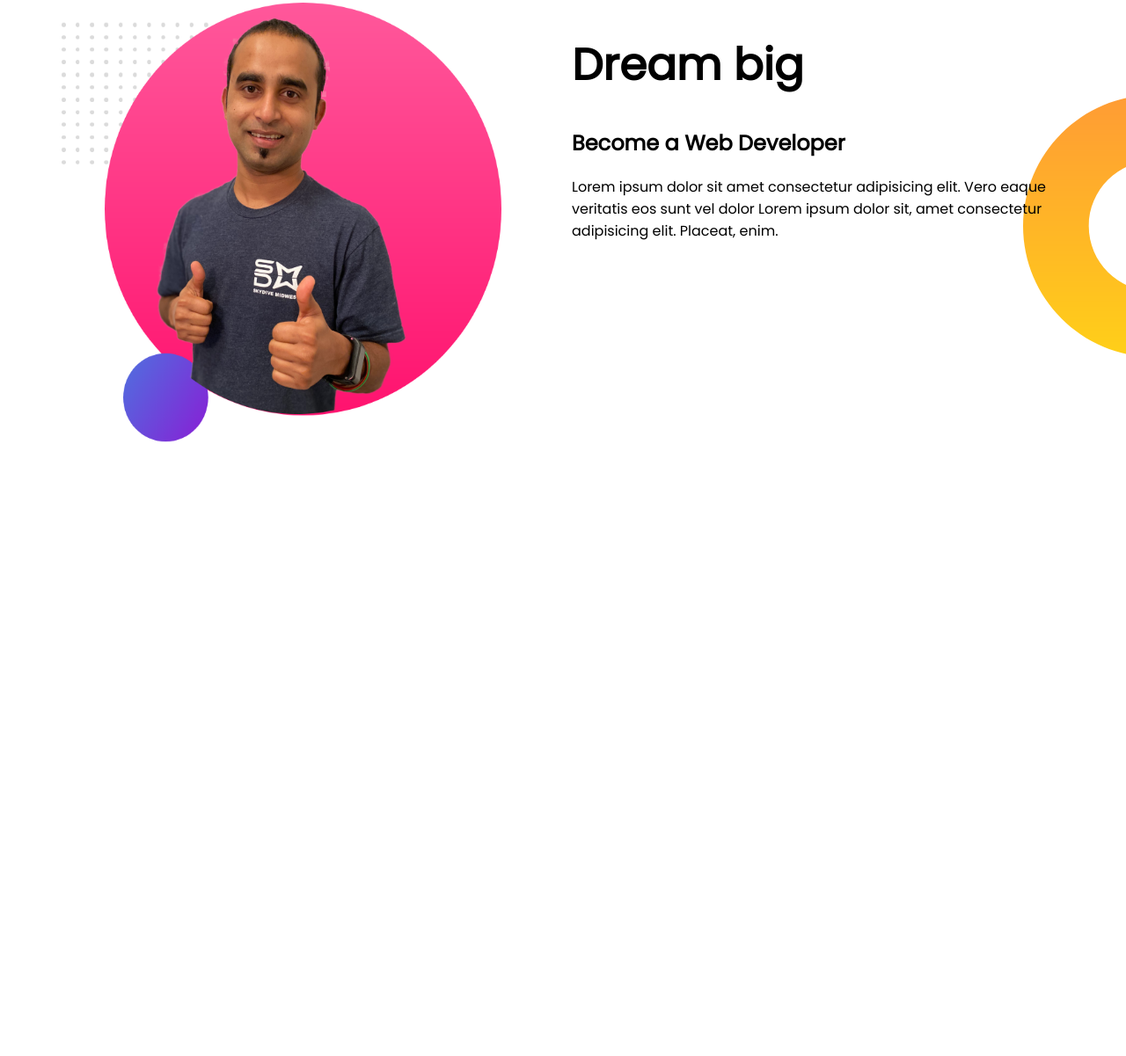
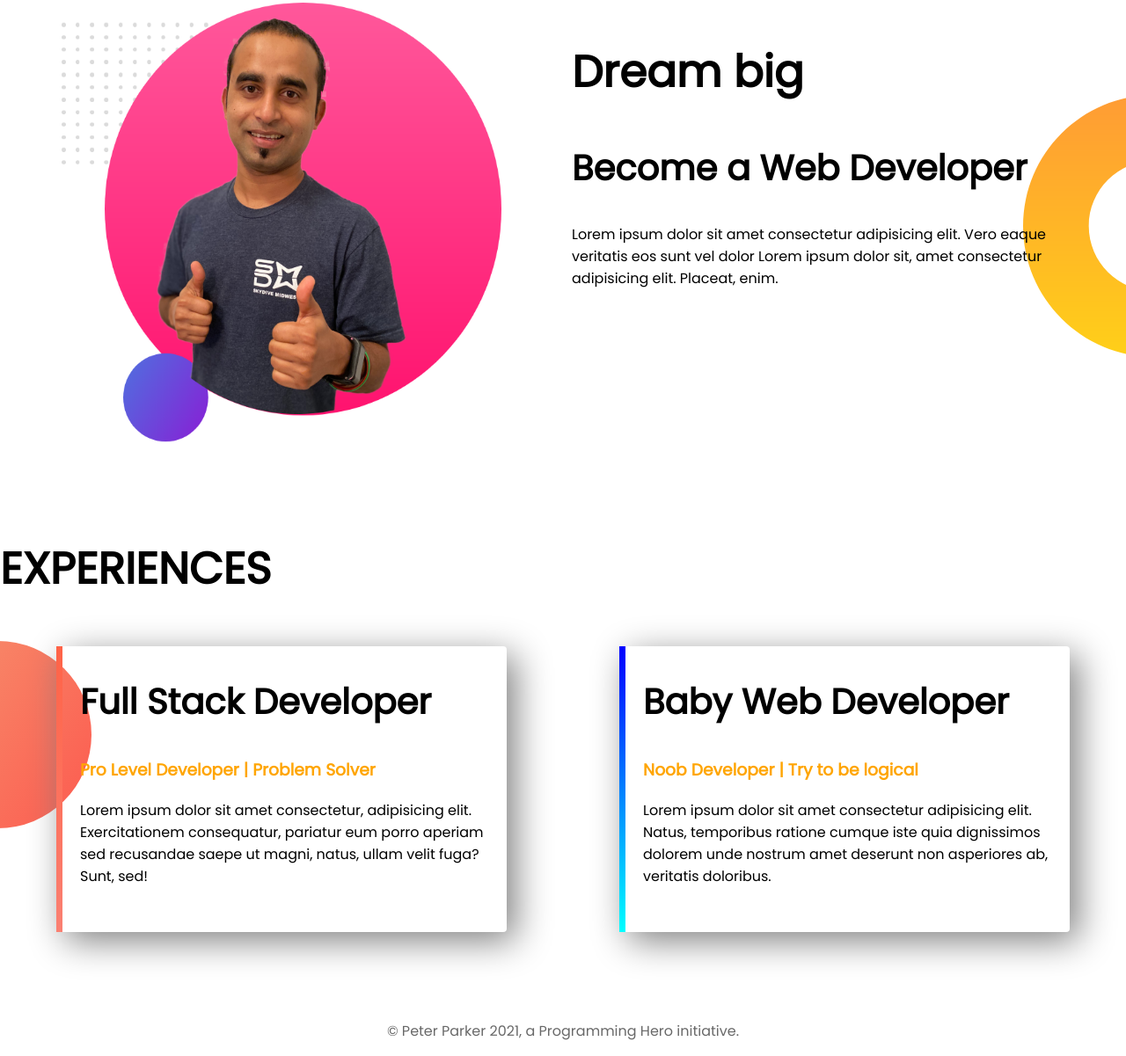
Before and after one commit to devdidar/developer-portfolio-, a plain HTML site: page index.html in a window 1280 px wide. Shown: the part 604-1805 px from the top of the page at 88% size. Before the commit the page ends 1114 px from the top, so only its background shows below. Drawn offline with Linux system fonts and the light colour scheme.

Commit message:
experience and footer added

```diff
--- a/index.html
+++ b/index.html
@@ -16,7 +16,7 @@
     <section class="container">
         <div class="container-left">
             <h1>Welcome to</h1>
-            <h1><span> Didarul Azam</span> World</h1>
+            <h1><span class="orange-color"> Didarul Azam</span> World</h1>
             <h3>Full Stack Web Application Developer</h3>
             <p>
                 Lorem ipsum dolor sit amet consectetur, adipisicing elit. Harum odio praesentium alias numquam a voluptates voluptatum commodi quisquam unde sit?
@@ -26,7 +26,7 @@
       </div>
       <div class="container-right"><img src="images/my-bg.png" /></div>
     </section>
-    <div class="dream-big">
+    <section class="dream-big">
       <div class="container-left">
         <img src="images/jhankar2.png" alt="" />
       </div>
@@ -39,6 +39,32 @@
           adipisicing elit. Placeat, enim.
         </p>
       </div>
-    </div>
+    </section>
+    <section class="experience-area">
+      <h1>EXPERIENCES</h1>
+      <div class="experience">
+        <div id="full-stack-experience" class="experience-item">
+          <h2>Full Stack Developer</h2>
+          <h3 class="orange-color">Pro Level Developer | Problem Solver</h3>
+          <p>
+            Lorem ipsum dolor sit amet consectetur, adipisicing elit.
+            Exercitationem consequatur, pariatur eum porro aperiam sed
+            recusandae saepe ut magni, natus, ullam velit fuga? Sunt, sed!
+          </p>
+        </div>
+        <div id="web-dev-experience" class="experience-item">
+          <h2>Baby Web Developer</h2>
+          <h3 class="orange-color">Noob Developer | Try to be logical</h3>
+          <p>
+            Lorem ipsum dolor sit amet consectetur adipisicing elit. Natus,
+            temporibus ratione cumque iste quia dignissimos dolorem unde nostrum
+            amet deserunt non asperiores ab, veritatis doloribus.
+          </p>
+        </div>
+      </div>
+    </section>
+    <footer id="footer">
+      <p>© Peter Parker 2021, a Programming Hero initiative.</p>
+    </footer>
   </body>
 </html>
--- a/style.css
+++ b/style.css
@@ -13,7 +13,11 @@ h1 {
     font-size: 50px;
 }
 
-span {
+h2 {
+    font-size: 40px;
+}
+
+.orange-color {
     color: orange
 }
 
@@ -21,6 +25,7 @@ span {
     background-image: url(images/top-banner.png);
     background-repeat: no-repeat;
     display: flex;
+    margin-bottom: 100px;
 }
 
 .container-left {
@@ -45,11 +50,11 @@ span {
 }
 
 .dream-big {
-    margin-top: 100px;
     display: flex;
     background-image: url(images/dream-bg.png);
     background-repeat: no-repeat;
     background-position: right;
+    margin-bottom: 100px;
 }
 
 .container-left img {
@@ -61,3 +66,43 @@ span {
     width: 50%;
     margin-right: 50px;
 }
+
+.experience-area {
+    /* height: 800px; */
+    background-image: url(images/exp-bg.png);
+    background-repeat: no-repeat;
+    background-position: left;
+    margin-bottom: 100px;
+}
+
+.experience {
+    display: flex;
+    margin-top: 50px;
+}
+
+.experience-item {
+    width: 40%;
+    margin-left: 5%;
+    margin-right: 5%;
+    padding-left: 20px;
+    border-radius: 4px;
+    box-shadow: 10px 10px 40px gray;
+    padding-bottom: 35px;
+}
+
+#web-dev-experience {
+    border-image: linear-gradient(blue, cyan);
+    border-image-slice: 1;
+    border-left: 7px solid;
+}
+
+#full-stack-experience {
+    border-image: linear-gradient(tomato, salmon);
+    border-image-slice: 1;
+    border-left: 7px solid;
+}
+
+#footer {
+    text-align: center;
+    color: #696969;
+}
```
